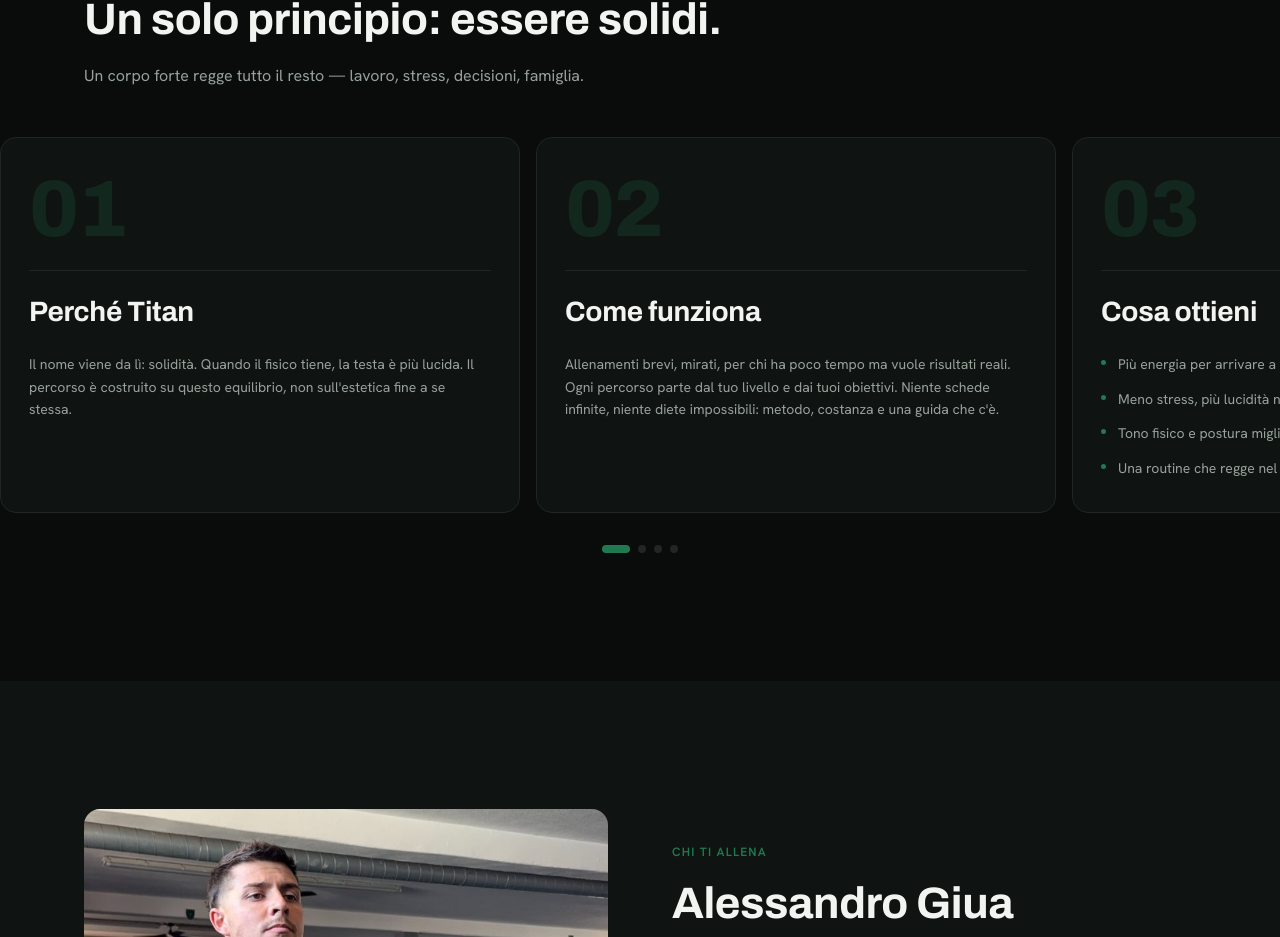
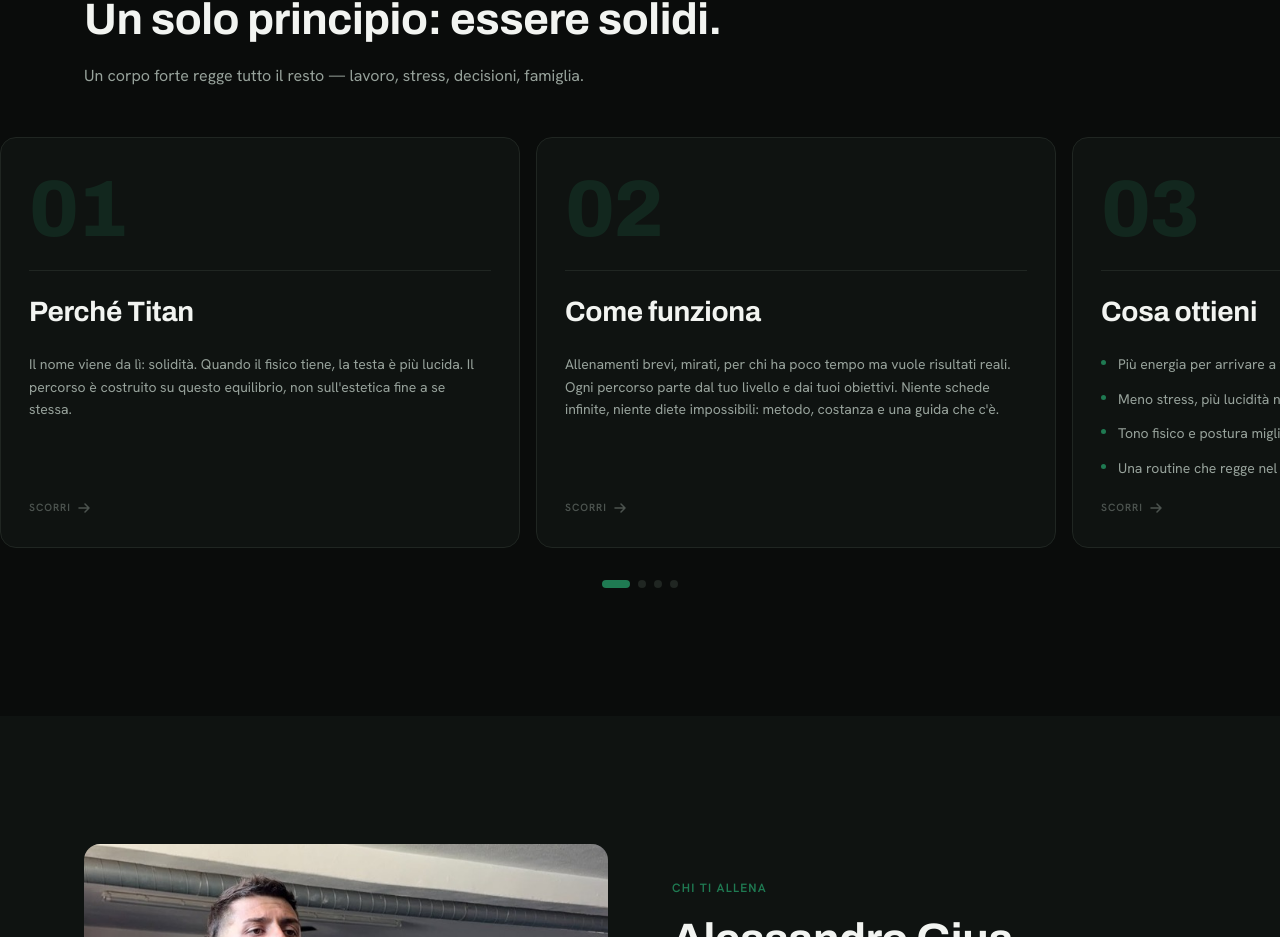
Before and after one commit to elevatetrading/titan-alextrainer, a Next.js app: page / in a window 1280 px wide. Shown: the part 1475-2412 px from the top of the page. Built offline with nearby package versions, Linux system fonts and the light colour scheme.

Commit message:
Metodo: indicatore Scorri → nelle slide 1-3

```diff
--- a/components/sections/Metodo.tsx
+++ b/components/sections/Metodo.tsx
@@ -132,7 +132,7 @@
           paddingRight: "1.25rem",
         }}
       >
-        {blocchi.map((b) => (
+        {blocchi.map((b, i) => (
           <div
             key={b.numero}
             data-card
@@ -148,6 +148,7 @@
               display: "flex",
               flexDirection: "column",
               gap: "1.25rem",
+              minHeight: "260px",
             }}
           >
             {/* Numero */}
@@ -214,6 +215,41 @@
                 ))}
               </ul>
             )}
+
+            {/* Indicatore scorri — solo slide 1-3 */}
+            {i < blocchi.length - 1 && (
+              <div
+                style={{
+                  marginTop: "auto",
+                  display: "flex",
+                  alignItems: "center",
+                  gap: "6px",
+                  opacity: 0.45,
+                }}
+              >
+                <span
+                  style={{
+                    fontSize: "0.65rem",
+                    fontFamily: "var(--font-hanken)",
+                    fontWeight: 600,
+                    letterSpacing: "0.09em",
+                    textTransform: "uppercase",
+                    color: "var(--text-muted)",
+                  }}
+                >
+                  Scorri
+                </span>
+                <svg width="14" height="14" viewBox="0 0 14 14" fill="none" aria-hidden="true">
+                  <path
+                    d="M2 7h10M8 3l4 4-4 4"
+                    stroke="var(--text-muted)"
+                    strokeWidth="1.5"
+                    strokeLinecap="round"
+                    strokeLinejoin="round"
+                  />
+                </svg>
+              </div>
+            )}
           </div>
         ))}
       </div>
```
